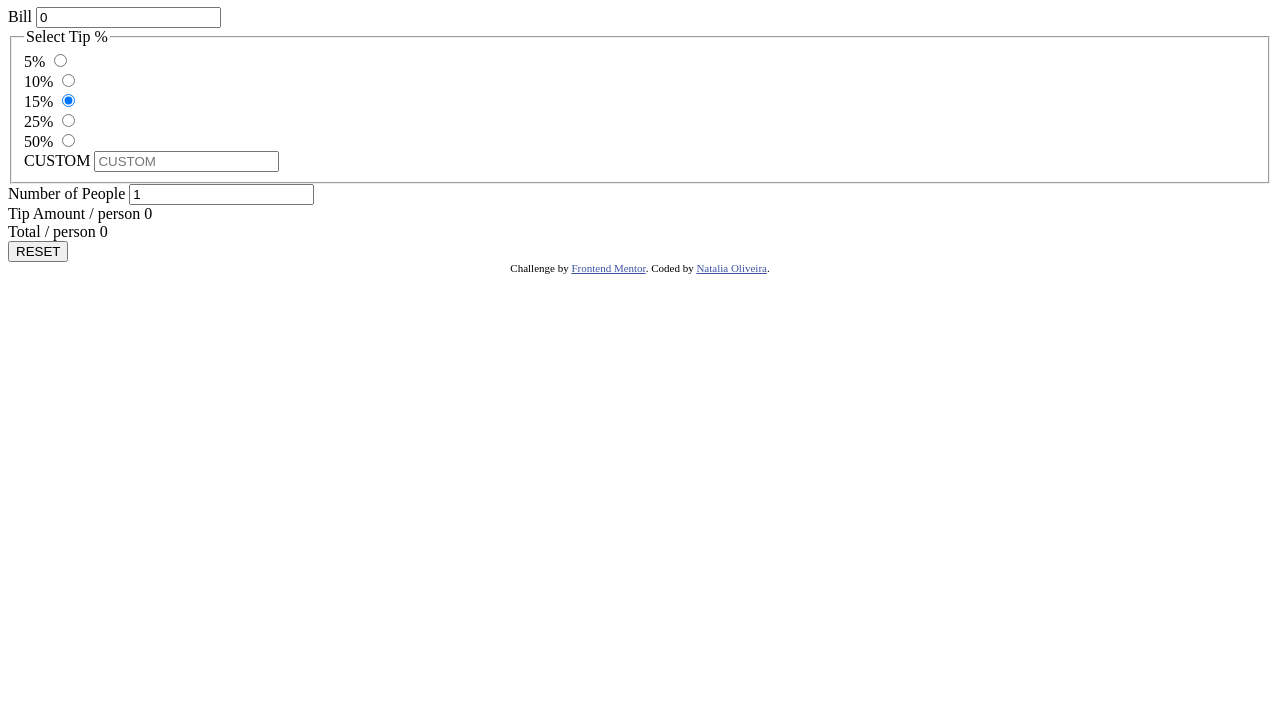
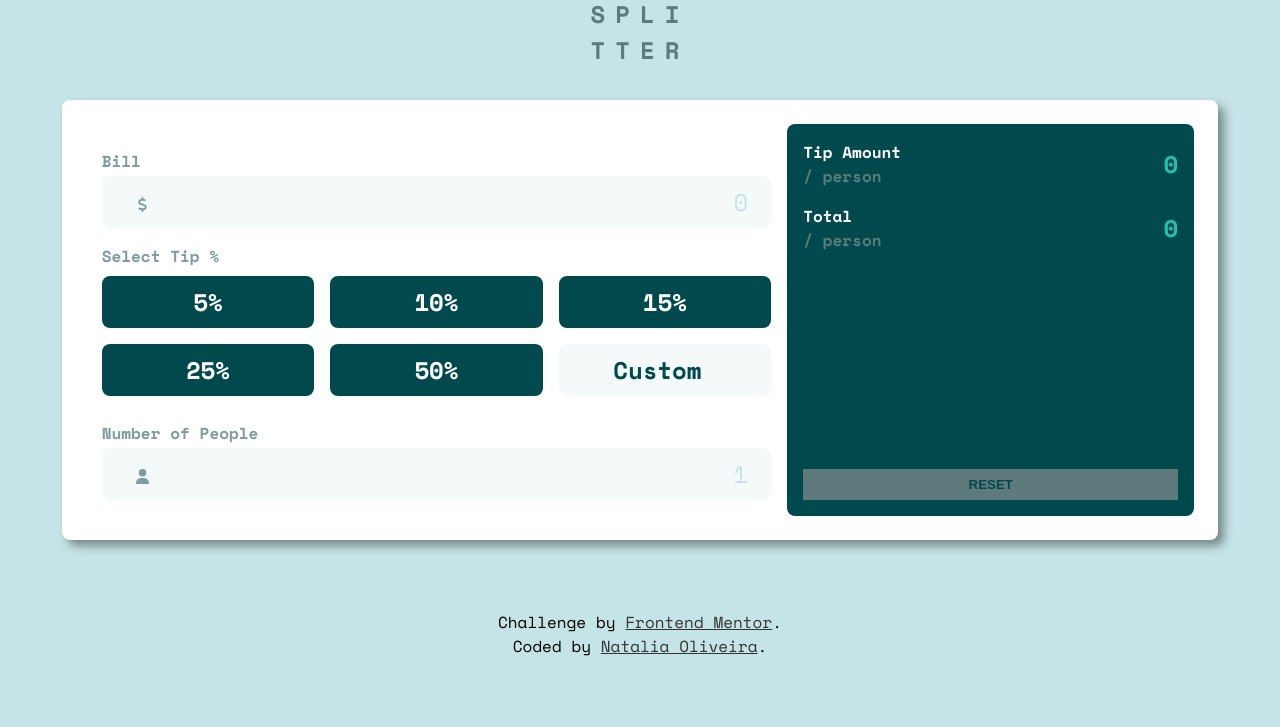
Before and after one commit to noliv197/tip-calculator, a plain HTML site: page index.html in a window 1280 px wide. Shown: the part 73-800 px from the top of the page. Drawn offline with nearby package versions, Linux system fonts and the light colour scheme.

Commit message:
Add desktop style

```diff
--- /dev/null
+++ b/assets/css/main.css
@@ -0,0 +1,40 @@
+@import url('https://fonts.googleapis.com/css2?family=Space+Mono:wght@400;700&display=swap');
+:root {
+    /* Size */
+    --mobile-size: 375px;
+    --desktop-size: 1440px;
+
+    /* Font */
+    --font-size: 1.5rem;
+    --font-family: "Space Mono", monospace;
+
+    /* Color */
+    --primary-color: hsl(172, 67%, 45%);
+    --secondary-color: hsl(183, 100%, 15%);
+    --dark-grayish-cyan: hsl(186, 14%, 43%);
+    --grayish-cyan: hsl(184, 14%, 56%);
+    --light-grayish-cyan: hsl(185, 41%, 84%);
+    --very-light-grayish-cyan: hsl(189, 41%, 97%);
+    --white: hsl(0, 0%, 100%);
+}
+
+
+* {
+    margin: 0;
+    padding: 0;
+    box-sizing: border-box;
+}
+
+html {
+    font-size: 16px;
+    font-family: var(--font-family);
+}
+
+body {
+    background-color: var(--light-grayish-cyan);
+    display: flex;
+    flex-direction: column;
+    align-items: center;
+    justify-content: space-evenly;
+    min-height: 100dvh;
+}
--- /dev/null
+++ b/assets/css/style.css
@@ -0,0 +1,173 @@
+
+/* Main Content Style */
+main {
+    display: flex;
+    align-items: center;
+    flex-direction: column;
+    justify-content: center;
+}
+
+h1 {
+    text-align: center;
+    letter-spacing: 10px;
+    color: var(--dark-grayish-cyan);
+    font-size: var(--font-size);
+    margin-bottom: 2rem;
+}
+
+/* Form Style */
+form {
+    font-size: var(--font-size);
+    font-weight: 700;
+    display: flex;
+    background-color: var(--white);
+    padding: 1.5rem;
+    border-radius: 8px;
+    -webkit-box-shadow: 6px 6px 10px 0px rgba(0,0,0,0.4);
+    box-shadow: 6px 6px 10px 0px rgba(0,0,0,0.4);
+}
+
+/* Input Section Style */
+section#bill {
+    padding: 1rem;
+    display: flex;
+    flex-direction: column;
+    gap: 1rem;
+    justify-content: space-between;
+}
+
+fieldset{
+    border: none;
+    display: grid;
+    gap: 1rem;
+    grid-template-columns: repeat(3, 1fr);
+}
+
+fieldset label {
+    background-color: var(--secondary-color);
+    color: var(--white);
+    display: inline-block;
+    width: 100%;
+    text-align: center;
+    padding: .5rem 0;
+    border-radius: 8px;
+}
+
+fieldset label.hide {
+    display: none;
+}
+
+input[type='radio'] {
+    display: none;
+}
+
+input#custom::placeholder {
+    text-align: center;
+    color: var(--secondary-color);
+    font-size: var(--font-size);
+    font-weight: 700;
+}
+
+input[type='number'] {
+    width: 100%;
+    padding: .5rem;
+    text-align: end;
+    border: none;
+    border-radius: 8px;
+    background-color: var(--very-light-grayish-cyan);
+    font-family: var(--font-family);
+    font-size: var(--font-size);
+    color: var(--light-grayish-cyan);
+}
+
+input#custom {
+    text-align: center;
+    color: var(--secondary-color);
+    width: 100%;
+    padding: .5rem 0;
+    height: 100%;
+}
+
+.main-label {
+    color: var(--grayish-cyan);
+    font-size: 1rem;
+    margin-bottom: .5rem;
+}
+
+/* Icon Style */
+.icon-container {
+    position: relative;
+}
+
+.icon-container > input {
+    padding-left: 50px;
+}
+
+svg {
+    width: 15px;
+    height: 15px;
+    fill: var(--grayish-cyan);
+    position: absolute;
+    left: 5%;
+    top: 40%;
+}
+
+
+
+/* Output Section Style */
+section#output {
+    background-color: var(--secondary-color);
+    padding: 1rem;
+    border-radius: 8px;
+    width: 50%;
+    display: flex;
+    flex-direction: column;
+    align-items: stretch;
+    justify-content: space-between;
+    gap: 1rem;
+}
+
+section#output .output-container{
+    display: flex;
+    align-items: center;
+    justify-content: space-between;
+    margin-bottom: 1rem;
+    font-size: 1rem;
+}
+
+#output label {
+    color: var(--white);
+}
+
+#output label > span {
+    color: var(--dark-grayish-cyan);
+    display: block;
+}
+
+#output output {
+    color: var(--primary-color);
+    font-size: var(--font-size);
+}
+
+#output button {
+    background-color: var(--dark-grayish-cyan);
+    border: none;
+    cursor: pointer;
+    padding: .5rem;
+    color: var(--secondary-color);
+    font-weight: 700;
+}
+
+/* Footer Style */
+footer {
+    display: flex;
+    flex-direction: column;
+    justify-content: center;
+    text-align: center;
+    align-items: center;
+    justify-self: flex-end;
+}
+
+footer a {
+    color: #333;
+}
--- a/index.html
+++ b/index.html
@@ -4,29 +4,31 @@
   <meta charset="UTF-8">
   <meta name="viewport" content="width=device-width, initial-scale=1.0"> <!-- displays site properly based on user's device -->
 
-  <link rel="icon" type="image/png" sizes="32x32" href="./images/favicon-32x32.png">
-
   <title>Frontend Mentor | Tip calculator app</title>
 
-  <!-- Feel free to remove these styles or customise in your own stylesheet 👍 -->
-  <style>
-    .attribution { font-size: 11px; text-align: center; }
-    .attribution a { color: hsl(228, 45%, 44%); }
-  </style>
+  <link rel="icon" type="image/png" sizes="32x32" href="./assets/images/favicon-32x32.png">
+  <link rel="stylesheet" href="./assets/css/main.css">
+  <link rel="stylesheet" href="./assets/css/style.css">
+
 </head>
 <body>
   <main>
-    <h1>SPLITTER</h1>
+    <h1>SPLI<br>TTER</h1>
 
     <form id="tip-form">
-      <section>
+      <section id="bill">
         <div>
-          <label for="bill">Bill</label>
+          <label class="main-label" for="bill">Bill</label>
+          <div class="icon-container">
+            <svg xmlns="http://www.w3.org/2000/svg" viewBox="0 0 320 512">
+              <!--!Font Awesome Free 6.5.1 by @fontawesome - https://fontawesome.com License - https://fontawesome.com/license/free Copyright 2024 Fonticons, Inc.--><path d="M160 0c17.7 0 32 14.3 32 32V67.7c1.6 .2 3.1 .4 4.7 .7c.4 .1 .7 .1 1.1 .2l48 8.8c17.4 3.2 28.9 19.9 25.7 37.2s-19.9 28.9-37.2 25.7l-47.5-8.7c-31.3-4.6-58.9-1.5-78.3 6.2s-27.2 18.3-29 28.1c-2 10.7-.5 16.7 1.2 20.4c1.8 3.9 5.5 8.3 12.8 13.2c16.3 10.7 41.3 17.7 73.7 26.3l2.9 .8c28.6 7.6 63.6 16.8 89.6 33.8c14.2 9.3 27.6 21.9 35.9 39.5c8.5 17.9 10.3 37.9 6.4 59.2c-6.9 38-33.1 63.4-65.6 76.7c-13.7 5.6-28.6 9.2-44.4 11V480c0 17.7-14.3 32-32 32s-32-14.3-32-32V445.1c-.4-.1-.9-.1-1.3-.2l-.2 0 0 0c-24.4-3.8-64.5-14.3-91.5-26.3c-16.1-7.2-23.4-26.1-16.2-42.2s26.1-23.4 42.2-16.2c20.9 9.3 55.3 18.5 75.2 21.6c31.9 4.7 58.2 2 76-5.3c16.9-6.9 24.6-16.9 26.8-28.9c1.9-10.6 .4-16.7-1.3-20.4c-1.9-4-5.6-8.4-13-13.3c-16.4-10.7-41.5-17.7-74-26.3l-2.8-.7 0 0C119.4 279.3 84.4 270 58.4 253c-14.2-9.3-27.5-22-35.8-39.6c-8.4-17.9-10.1-37.9-6.1-59.2C23.7 116 52.3 91.2 84.8 78.3c13.3-5.3 27.9-8.9 43.2-11V32c0-17.7 14.3-32 32-32z"/>
+            </svg>
             <input id="bill" type="number" value="0" required>
+          </div>
         </div>
 
         <fieldset>
-          <legend>Select Tip %</legend>
+          <legend class="main-label">Select Tip %</legend>
           <div>
             <label for="five">5%</label>
             <input type="radio" name="percent" id="five">
@@ -48,19 +50,25 @@
             <input type="radio" name="percent" id="fifty">
           </div>
           <div>
-            <label for="custom">CUSTOM</label>
-            <input type="number" name="percent" id="custom" placeholder="CUSTOM">
+            <label class="hide" for="custom">CUSTOM</label>
+            <input type="number" name="percent" id="custom" placeholder="Custom">
           </div>
         </fieldset>
 
         <div>
-          <label for="qnt-people">Number of People</label>
+          <label class="main-label" for="qnt-people">Number of People</label>
+          <div class="icon-container">
+            <svg xmlns="http://www.w3.org/2000/svg" viewBox="0 0 448 512">
+              <!--!Font Awesome Free 6.5.1 by @fontawesome - https://fontawesome.com License - https://fontawesome.com/license/free Copyright 2024 Fonticons, Inc.--><path d="M224 256A128 128 0 1 0 224 0a128 128 0 1 0 0 256zm-45.7 48C79.8 304 0 383.8 0 482.3C0 498.7 13.3 512 29.7 512H418.3c16.4 0 29.7-13.3 29.7-29.7C448 383.8 368.2 304 269.7 304H178.3z"/>
+            </svg>
             <input type="number" id="qnt-people" value="1">
+          </div>
         </div>
       </section>
 
-      <section>
+      <section id="output">
         <div>
+          <div class="output-container">
             <label for="tip-amount">
               Tip Amount
               <span>/ person</span>
@@ -68,12 +76,13 @@
             <output id="tip-amount" value="0">0</output>
           </div>
 
-        <div>
+          <div class="output-container">
             <label for="total">
               Total
               <span>/ person</span>
             </label>
             <output id="total" value="0">0</output>
+          </div>
         </div>
 
         <button type="reset">RESET</button>
@@ -81,9 +90,17 @@
     </form>
   </main>
 
-  <footer class="attribution">
-    Challenge by <a href="https://www.frontendmentor.io?ref=challenge" target="_blank">Frontend Mentor</a>.
+  <footer>
+    <p>
+      Challenge by
+      <a
+        href="https://www.frontendmentor.io?ref=challenge"
+        target="_blank"
+      >Frontend Mentor</a>.
+    </p>
+    <p>
       Coded by <a href="#">Natalia Oliveira</a>.
+    </p>
   </footer>
 </body>
 </html>
```
Lines whose indentation alone changed are shown as unchanged.
